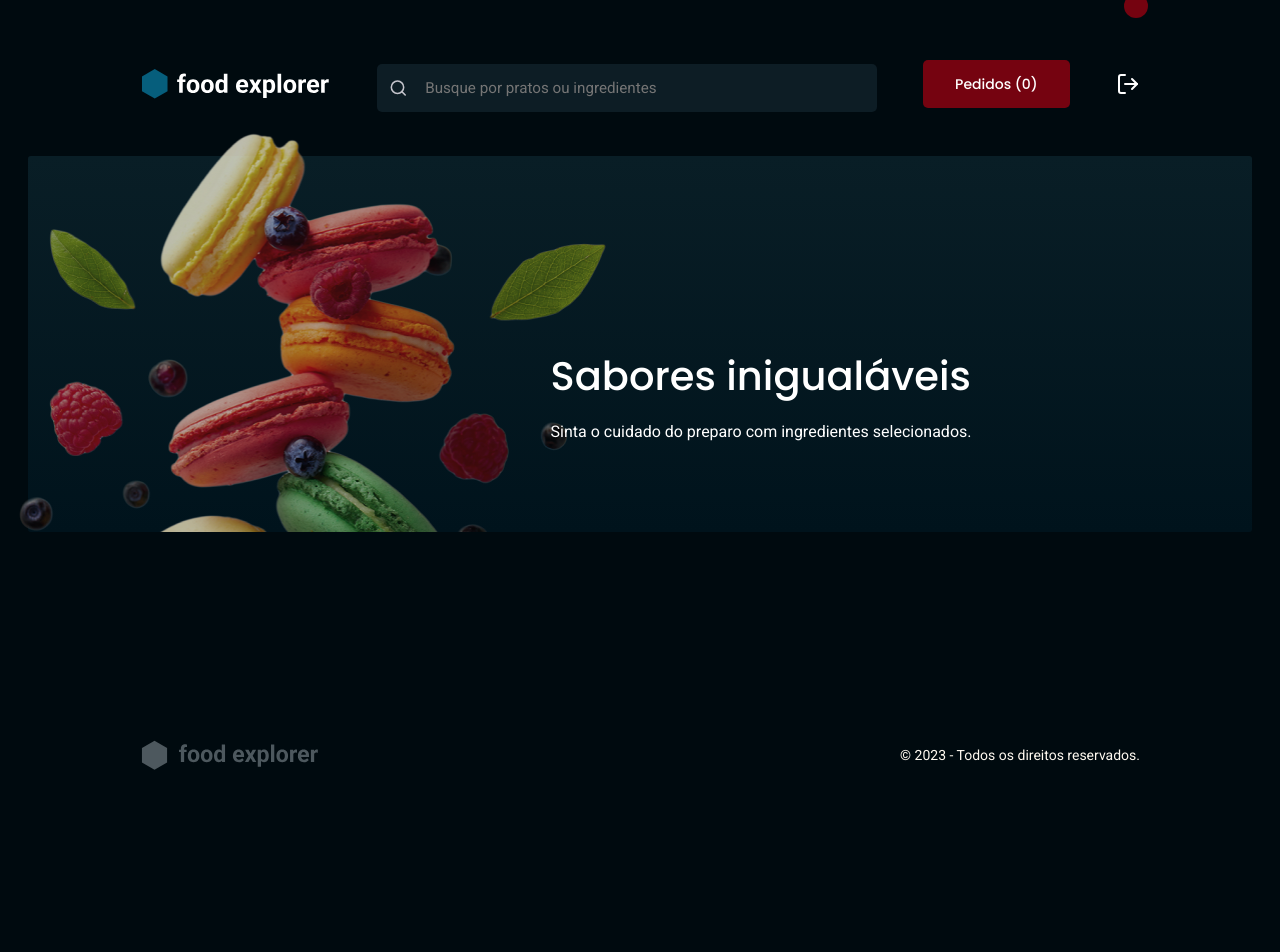
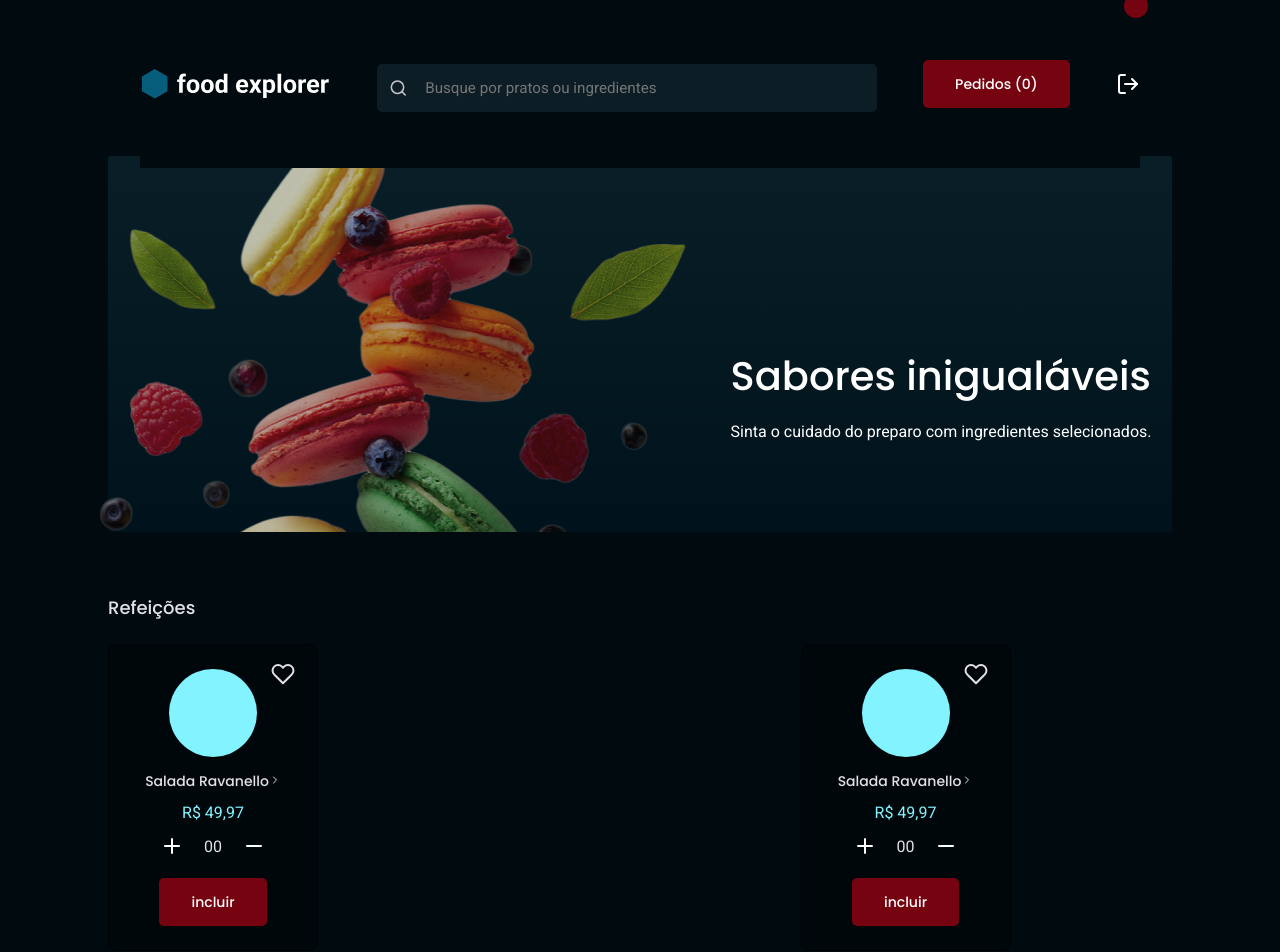
Before and after one commit to consolmagno/food_explorer, a React (Vite) app: page / in a window 1280 px wide. Shown: the top 952 px of the page. Before the commit the page ends 800 px from the top, so only its background shows below. Built offline with nearby package versions, Linux system fonts and the light colour scheme; some icons are missing.

Commit message:
Add card and Section components

```diff
--- a/package.json
+++ b/package.json
@@ -14,7 +14,8 @@
     "react-dom": "^18.2.0",
     "react-icons": "^4.11.0",
     "react-router-dom": "^6.16.0",
-    "styled-components": "^6.0.8"
+    "styled-components": "^6.0.8",
+    "swiper": "^10.0.4"
   },
   "devDependencies": {
     "@types/react": "^18.2.15",
--- /dev/null
+++ b/src/components/Card/index.jsx
@@ -0,0 +1,18 @@
+import { Container } from "./style";
+import {Button} from "../Button"
+import {FiHeart, FiChevronRight} from "react-icons/fi"
+import { Stepper } from "../Stepper";
+
+export function Card(){
+  return(
+    <Container>
+      <button className="heartIcon"><FiHeart size={24}/></button>
+      {/* <img src="" alt="" /> */}
+      <div className="image"></div>
+      <p>Salada Ravanello<FiChevronRight  size={12}/></p>
+      <span>R$ 49,97</span>
+      <Stepper></Stepper>
+      <Button title="incluir"></Button>
+    </Container>
+  )
+}
--- /dev/null
+++ b/src/components/Card/style.js
@@ -0,0 +1,54 @@
+import styled from "styled-components";
+
+export const Container = styled.div`
+  background-color: ${({theme}) => theme.COLORS.DARK_200};
+
+  max-width: 13.125rem;
+  padding: 1.5rem;
+  margin: 1.5rem 0;
+  display: flex;
+  flex-direction: column;
+  gap: 0.75rem;
+  align-items: center;
+
+  border-radius: 8px;
+  border: 1px solid ${({theme}) => theme.COLORS.DARK_300};
+  position: relative;
+
+  .heartIcon{
+    position: absolute;
+    top: 1rem;
+    right: 1rem;
+    cursor: pointer;
+    background-color: transparent;
+    color: ${({theme}) => theme.COLORS.LIGHT_300};
+
+    svg:active{
+      fill: ${({theme}) => theme.COLORS.LIGHT_300};
+    }
+
+  }
+
+  .image{
+    background-color: ${({theme}) => theme.COLORS.CAKE_200};
+    width: 5.5rem;
+    height: 5.5rem;
+    border-radius: 50%;
+  }
+
+  p{
+    color: ${({theme}) => theme.COLORS.LIGHT_300};
+    font-family: Poppins;
+    font-size: 0.875rem;
+    font-weight: 500;
+    line-height: 1.5rem;
+  }
+
+  span{
+    color: ${({theme}) => theme.COLORS.CAKE_200};
+    font-family: Roboto;
+    font-size: 1rem;
+    font-weight: 400;
+    line-height: 100%;
+  }
+`
--- a/src/components/Footer/style.js
+++ b/src/components/Footer/style.js
@@ -1,11 +1,11 @@
 import styled from "styled-components";
 
 export const Container = styled.footer`
-  position: fixed;
+  background-color: ${({theme}) => theme.COLORS.DARK_400};
+  /* position: fixed; */
   z-index: 3;
   bottom: 0;
   width: 100vw;
-
 
   @media screen and (min-width: 1000px){
     display: block;
--- a/src/components/Header/style.js
+++ b/src/components/Header/style.js
@@ -1,6 +1,7 @@
 import styled from "styled-components";
 
 export const Container = styled.header`
+  background-color: ${({theme}) => theme.COLORS.DARK_400};
   position: fixed;
   z-index: 2;
   width: 100vw;
--- /dev/null
+++ b/src/components/Section/index.jsx
@@ -0,0 +1,29 @@
+
+import { Container } from "./style";
+import { Swiper, SwiperSlide } from 'swiper/react';
+import 'swiper/css';
+import React from "react";
+
+// eslint-disable-next-line react/prop-types
+export function Section({title, children}){
+  return(
+    <Container>
+      <h3>{title}</h3>
+      <Swiper
+      spaceBetween={16}
+      slidesPerView={1.6}
+      onSlideChange={() => console.log('slide change')}
+      onSwiper={(swiper) => console.log(swiper)}
+      >
+      {
+        React.Children.map(children, child =>{
+          return(
+            <SwiperSlide>{child}</SwiperSlide>
+          )
+        })
+      }
+      </Swiper>
+    </Container>
+
+  )
+}
--- /dev/null
+++ b/src/components/Section/style.js
@@ -0,0 +1,11 @@
+import styled from "styled-components";
+
+export const Container = styled.div`
+  h3{
+    color: ${({theme}) => theme.COLORS.LIGHT_300};
+    font-family: Poppins;
+    font-size: 1.125rem;
+    font-weight: 500;
+    line-height: 140%;
+  }
+`
--- /dev/null
+++ b/src/components/Stepper/index.jsx
@@ -0,0 +1,13 @@
+import {FiPlus, FiMinus} from "react-icons/fi"
+import { Container } from "./style"
+export function Stepper(){
+  return(
+    <Container>
+      <button><FiPlus size={24}/></button>
+      <span>00</span>
+      <button><FiMinus size={24}/></button>
+
+    </Container>
+
+  )
+}
--- /dev/null
+++ b/src/components/Stepper/style.js
@@ -0,0 +1,22 @@
+import styled from "styled-components";
+
+export const Container = styled.div`
+  display: flex;
+  gap: 0.875rem;
+  align-items: center;
+  justify-content: center;
+  margin-bottom: 4px;
+
+  button{
+    background-color: transparent;
+    color: ${({theme}) => theme.COLORS.LIGHT_100};
+  }
+
+  span{
+    color: ${({theme}) => theme.COLORS.LIGHT_300};
+    font-family: Roboto;
+    font-size: 1rem;
+    font-weight: 400;
+    line-height: 100%;
+  }
+`
--- a/src/pages/Home/index.jsx
+++ b/src/pages/Home/index.jsx
@@ -4,6 +4,8 @@ import {Input} from "../../components/Input"
 import {FiSearch} from "react-icons/fi"
 import { Footer } from "../../components/Footer";
 import imgHeroSection from "../../assets/heroSection.png"
+import { Section } from "../../components/Section";
+import {Card} from "../../components/Card"
 
 export function Home(){
   return(
@@ -19,6 +21,20 @@ export function Home(){
               <p>Sinta o cuidado do preparo com ingredientes selecionados.</p>
             </div>
         </Hero>
+        <Section title="Refeições">
+          <Card>
+          </Card>
+          <Card>
+          </Card>
+        </Section>
+        <Section title="Pratos Principais">
+          <Card>
+          </Card>
+        </Section>
+        <Section title="Sobremesa">
+          <Card>
+          </Card>
+        </Section>
       </Content>
       <Footer/>
     </Container>
--- a/src/pages/Home/style.js
+++ b/src/pages/Home/style.js
@@ -4,8 +4,12 @@ export const Container = styled.div`
 
 `
 export const Content = styled.div`
-  padding: calc(2.75rem + 7rem) 1.75rem;
+  padding: calc(2.75rem + 7rem) 0 0 1.75rem;
 
+  @media screen and (min-width: 1000px){
+    max-width: 1120px;
+    margin: 0 auto;
+  }
 `
 
 export const Hero = styled.div`
@@ -13,6 +17,8 @@ export const Hero = styled.div`
   border-radius: 2.917px;
   display: flex;
   align-items: end;
+  margin-bottom: 3.9rem;
+  margin-right: 1.75rem;
 
   img{
     height: 9.3rem;
@@ -41,11 +47,22 @@ export const Hero = styled.div`
     margin-bottom: 1.4rem;
   }
 
+  @media screen and (min-width: 400px){
+    .heroText{
+    margin-left: 0;
+  }
+  }
 
   @media screen and (min-width: 1000px){
 
   img{
     height: 25.4rem;
+    /* margin-top: -40px;
+    margin-left: -54px; */
+  }
+
+  .heroText{
+    margin-left: 20px;
   }
 
   .heroText h2{
```
Also changed, not shown: 1 other file (tests, documents, lock files or other folders).
